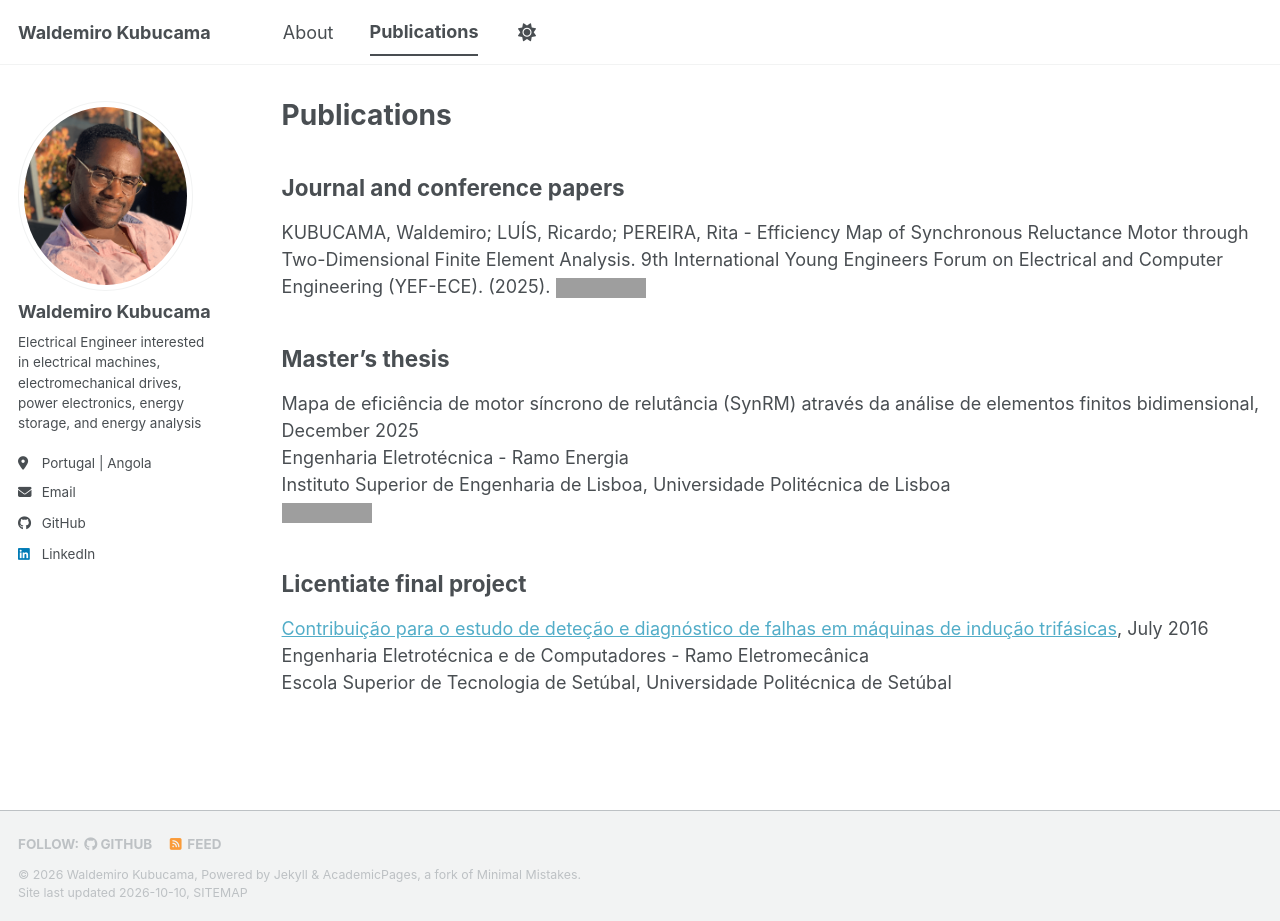
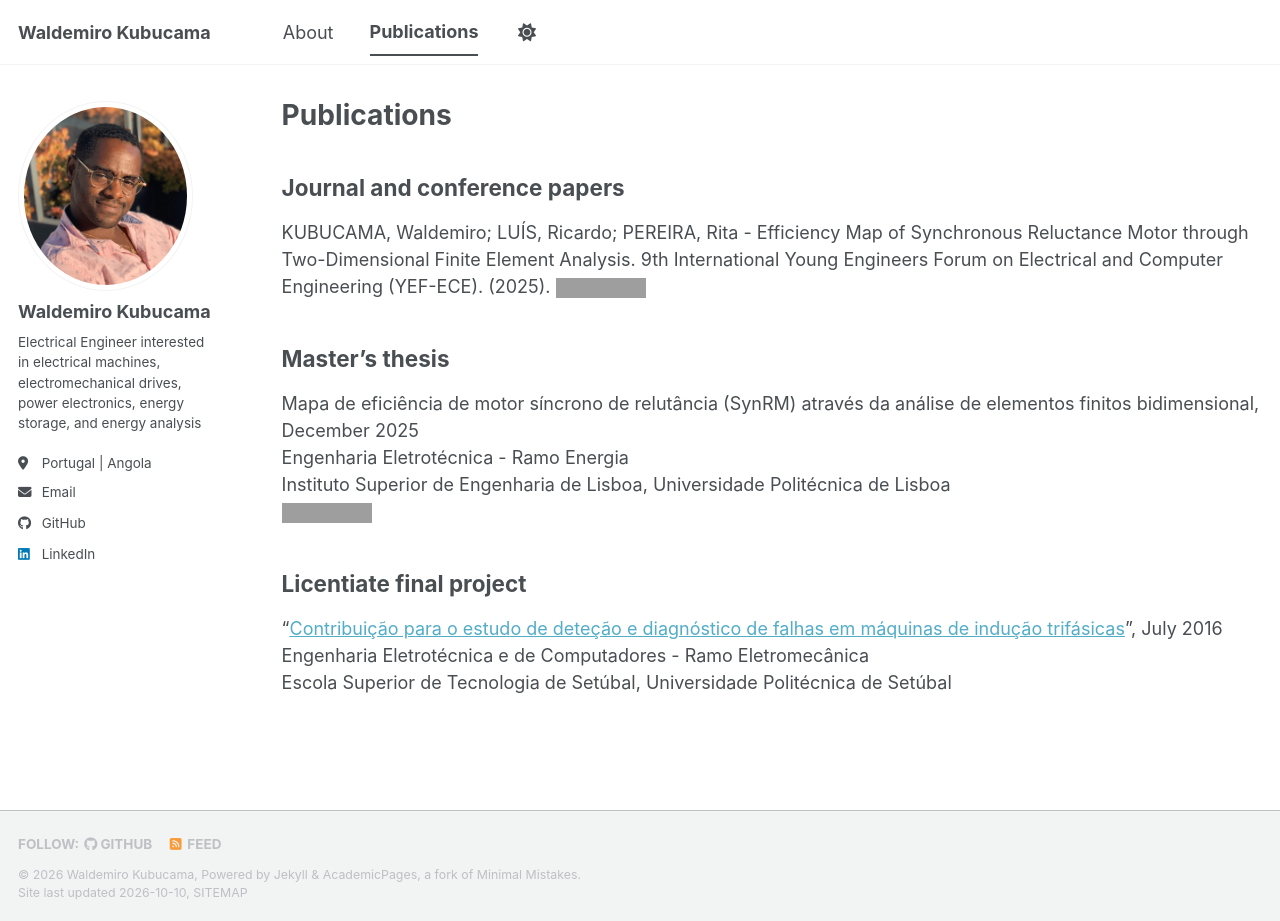
Before and after one commit to WaldemiroKubucama/WaldemiroKubucama, a Jekyll site: the page built from _pages/publications.md, in a window 1280 px wide and 921 px high. Built offline with Jekyll 4.4.1, drawn with Linux system fonts in a browser that asks for light colours; a style sheet for code colours, icons or effects is not loaded; grey boxes are pictures that could not be loaded.

```diff
--- a/_pages/publications.md
+++ b/_pages/publications.md
@@ -19,6 +19,6 @@ Instituto Superior de Engenharia de Lisboa, Universidade Politécnica de Lisboa\
 
 
 ## Licentiate final project
-[Contribuição para o estudo de deteção e diagnóstico de falhas em máquinas de indução trifásicas]({{ "/files/Projeto de Licenciatura.pdf" | relative_url }}), July 2016\
+"[Contribuição para o estudo de deteção e diagnóstico de falhas em máquinas de indução trifásicas]({{ "/files/Projeto de Licenciatura.pdf" | relative_url }})", July 2016\
 Engenharia Eletrotécnica e de Computadores - Ramo Eletromecânica\
 Escola Superior de Tecnologia de Setúbal, Universidade Politécnica de Setúbal
```
